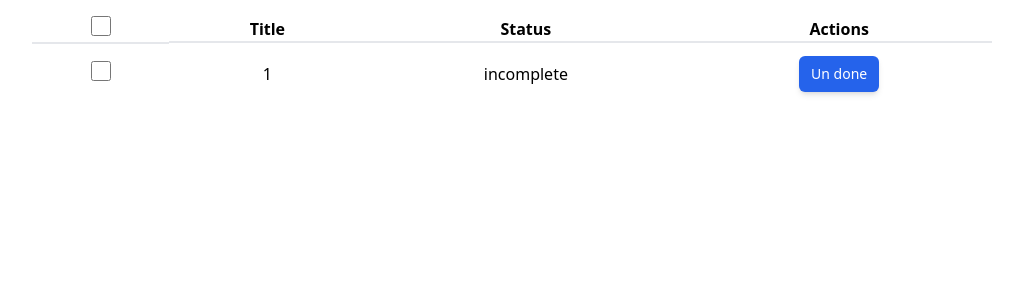
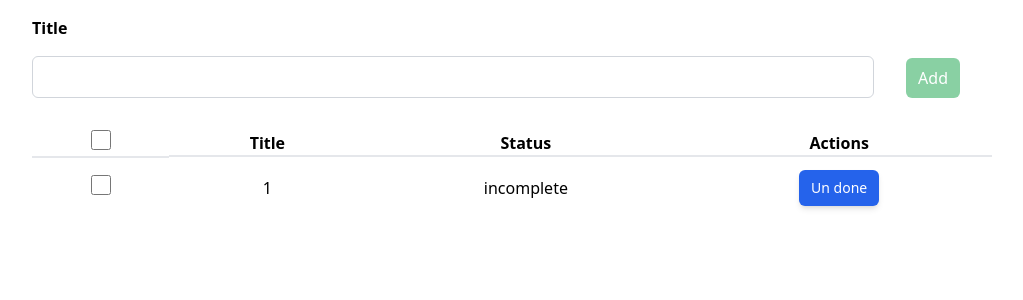
Before and after one commit to saeedabdi/cra-typescript-starter, a React (Create React App) app: page / in a window 1280 px wide. Shown: the top 300 px of the page, without its empty margins (128-1151 px from the left). Built offline with nearby package versions, Linux system fonts and the light colour scheme.

Commit message:
feature 1 has been implemented

```diff
--- /dev/null
+++ b/src/pages/todoApp/addTodo.tsx
@@ -0,0 +1,53 @@
+import React, { FC, useState } from 'react';
+import { useTranslation } from 'react-i18next';
+
+import { TodoType } from '.';
+
+interface Props {
+    onAdd: (value: TodoType) => void;
+}
+
+const AddTodo: FC<Props> = ({ onAdd }) => {
+    const { t } = useTranslation();
+    const [title, setTitle] = useState<string>('');
+    const handleChange = (e: React.ChangeEvent<HTMLInputElement>) => {
+        setTitle(e.target.value);
+    };
+    const handleSubmit = (e: React.FormEvent<HTMLFormElement>) => {
+        e.preventDefault();
+        const todoITem: TodoType = {
+            title,
+            id: new Date().getTime + title,
+            status: false,
+        };
+        if (title) {
+            onAdd(todoITem);
+            setTitle('');
+        }
+    };
+    return (
+        <form onSubmit={handleSubmit} className="w-full flex py-4 justify-center items-end">
+            <div className="w-full flex flex-col  ">
+                <label className="capitalize pb-4 font-bold">{t('Title')}</label>
+
+                <input
+                    value={title}
+                    onChange={handleChange}
+                    className="w-full rounded-md border focus:ring-2 ring-blue-600 focus:outline-none border-gray-300 p-2"
+                    name="title"
+                />
+            </div>
+            <div className=" flex b px-8">
+                <button
+                    disabled={!title}
+                    type="submit"
+                    className="bg-green-600 disabled:opacity-50 text-white rounded-md px-3 py-2 hover:ring-2 ring-green-600 "
+                >
+                    {t('Add')}
+                </button>
+            </div>
+        </form>
+    );
+};
+
+export default AddTodo;
--- a/src/pages/todoApp/index.tsx
+++ b/src/pages/todoApp/index.tsx
@@ -2,19 +2,28 @@ import { Table } from 'components/common';
 import React, { useState } from 'react';
 import { useTranslation } from 'react-i18next';
 
-export type TodoType = { title: string; status: boolean; id: number };
+import AddTodo from './addTodo';
+
+export type TodoType = { title: string; status: boolean; id: string };
 
 const TodoApp = () => {
     const [todos, setTodos] = useState<Array<TodoType>>([
         {
             title: '1',
-            id: 1,
+            id: '1',
             status: false,
         },
     ]);
     const { t } = useTranslation();
     return (
         <div className="w-full flex flex-col lg:px-40">
+            <AddTodo
+                onAdd={(todoItem) => {
+                    setTodos((prev) => {
+                        return [...prev, todoItem];
+                    });
+                }}
+            />
             <Table<TodoType>
                 tbody={todos}
                 thead={[
```
